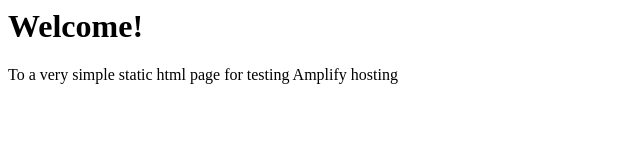
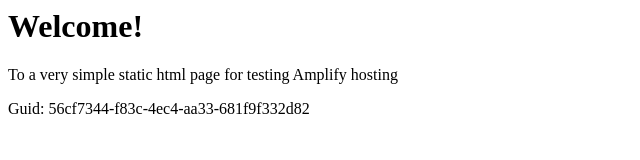
Before and after one commit to aws-aemilia-arn/Github-PR-Commit-Integration-Test-DoNotTouch-v0-prod-eu-north-1, a website: page src/index.html in a window 1280 px wide. Shown: the whole page, without its empty margins (0-640 px from the left). Drawn offline with Linux system fonts and the light colour scheme.

Commit message:
commit from integ tests

```diff
--- a/src/index.html
+++ b/src/index.html
@@ -1,3 +1,5 @@
+
+
 <html lang="en">
 
 <head>
@@ -10,6 +12,6 @@
 <body>
     <h1>Welcome!</h1>
     <p>To a very simple static html page for testing Amplify hosting</p>
-</body>
+    <p>Guid: 56cf7344-f83c-4ec4-aa33-681f9f332d82</p></body>
 
 </html>
```
